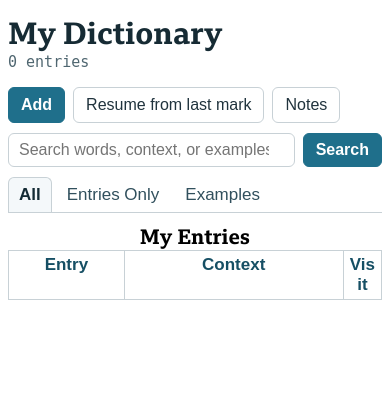
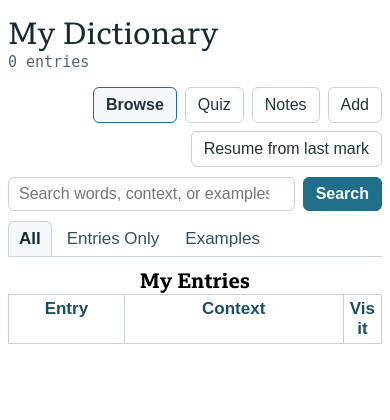
Before and after one commit to davuses/ChatGPT-dictionary, a FastAPI app: page /entries in a window 390 px wide. Shown: the top 420 px of the page. Run offline with FastAPI, Linux system fonts and the light colour scheme; data that the repository does not hold is empty; parts of the project's set-up code (start-up, migrations or seed data) failed here and were passed over.

Commit message:
Unify header/nav across all 17 routes with a shared macro
Every page previously built its own header ad hoc: .home-header on
3 pages, .page-toolbar on 9, nothing at all on 404/500. Nav item
sets, order, and labels all differed, and "Dictionary" pointed to
/entries on 9 pages while the same-looking control pointed to / on
3 others (audit findings #3-#5).

Add templates/_page_header.html.jinja, a macro used by all 17
routes, so the nav set/order/labels/destinations can't drift between
templates again. Every page now gets the same four items in the same
order: Browse, Quiz, Notes, Add - with .active marking the current
section.

Per Q2's answer (nothing primary on a reading page): entry's "Add"
and view_note's "Edit" are demoted from button-primary to ghost, and
entries' page-level "Add" is dropped entirely now that the global
nav already has one at the same destination. Filled/primary is now
reserved for quiz's "Show answer" and form Submit buttons only.

Page-specific context links that aren't redundant with the global
four (Synonyms on /entry, Entry on edit/add-definition pages, Note
on /edit_note) are kept as an extra_nav slot in the same nav row.
"Dictionary"->/entries and "Notes Tree"->/notes/ links are removed
throughout since Browse/Notes now cover those destinations globally.

Fixed a related gap while here: edit_definition had no way back to
its entry at all (not even the old inconsistent "Dictionary" link
covered it) because the route never looked up entry_id. It does now
(definition.question_id), matching every sibling edit page.

Only the dashboard passes brand_as_h1=True - "My Dictionary" is that
page's actual subject. Everywhere else the page's own content (a
word, "Add Entry", "Not Found") is the real <h1>; the brand is a
styled link, not a heading, avoiding two <h1>s per page.

Renamed .dashboard-card -> .card (was already shared by dashboard
and quiz, so the name was never accurate) and removed .page-toolbar/
.page-toolbar-actions/.notes-nav, dead now that every page uses the
shared header.

Verified: all 17 routes render, identical nav set/order on all of
them, single typography system preserved, no new console errors, no
mobile overflow at 390px.

Co-Authored-By: Claude Sonnet 5 <noreply@anthropic.com>

```diff
--- a/main.py
+++ b/main.py
@@ -323,6 +323,7 @@ async def edit_definition_page(definition_id: int, request: Request):
     context = {
         "definition_text": definition.text,
         "definition_id": definition_id,
+        "entry_id": definition.question_id,
         "needs_editor": True,
     }
     return templates.TemplateResponse(
--- a/static/style.css
+++ b/static/style.css
@@ -355,7 +355,12 @@ tr.selected {
   content: attr(data-content);
 }
 
-.home-header {
+/* Shared by every page (see templates/_page_header.html.jinja). The site
+ * brand is normally a styled paragraph, not a heading - only the dashboard
+ * passes brand_as_h1, since "My Dictionary" is that page's actual subject;
+ * everywhere else the page's own content (a word, "Add Entry", "Not
+ * Found"...) is the real <h1>. */
+.page-header {
   align-items: center;
   display: flex;
   gap: 16px;
@@ -363,39 +368,40 @@ tr.selected {
   margin: 8px 0 10px;
 }
 
-.home-header h1 {
+.page-header h1,
+.brand-title {
   font-family: "BBC Reith Serif", serif;
   font-size: 30px;
   line-height: 1.1;
   margin: 0;
 }
 
-.home-header h1 a {
+.page-header h1 a,
+.brand-title a {
   color: #162b34;
 }
 
-.home-header h1 a:visited {
+.page-header h1 a:visited,
+.brand-title a:visited {
   color: #162b34;
 }
 
-.home-header h1 a:hover {
+.page-header h1 a:hover,
+.brand-title a:hover {
   text-decoration: none;
 }
 
-.home-actions {
+.page-nav {
   display: flex;
   flex-wrap: wrap;
   gap: 8px;
   justify-content: flex-end;
 }
 
-.page-toolbar {
-  align-items: center;
-  display: flex;
-  flex-wrap: wrap;
-  gap: 8px;
-  justify-content: space-between;
-  margin: 8px 0 14px;
+.page-nav .active {
+  background: var(--surface);
+  border-color: var(--accent);
+  font-weight: bold;
 }
 
 .page-subtitle {
@@ -412,7 +418,7 @@ tr.selected {
   max-width: 68ch;
 }
 
-.dashboard-card {
+.card {
   border: 1px solid var(--border);
   border-radius: 8px;
   margin: 16px 0;
@@ -420,11 +426,11 @@ tr.selected {
   padding: 16px;
 }
 
-.dashboard-card h2 {
+.card h2 {
   margin: 0 0 6px;
 }
 
-.dashboard-card p {
+.card p {
   color: var(--muted);
   margin: 0 0 12px;
 }
@@ -454,12 +460,6 @@ tr.selected {
 
 .quiz-empty {
   color: var(--muted);
-}
-
-.page-toolbar-actions {
-  display: flex;
-  flex-wrap: wrap;
-  gap: 8px;
 }
 
 .content-section {
@@ -675,10 +675,6 @@ input[type="submit"]:hover {
   background: var(--accent-dark);
 }
 
-.notes-nav {
-  justify-content: flex-start;
-}
-
 .error-page {
   margin-top: 40px;
   max-width: 720px;
@@ -693,7 +689,7 @@ input[type="submit"]:hover {
     padding: 8px;
   }
 
-  .home-header {
+  .page-header {
     align-items: flex-start;
     flex-direction: column;
   }
--- a/templates/404.html.jinja
+++ b/templates/404.html.jinja
@@ -1,12 +1,13 @@
 {% extends "base.html.jinja" %}
+{% from "_page_header.html.jinja" import page_header %}
 {% block title %}Not Found{% endblock title %}
 
 {% block body %}
+{{ page_header() }}
 <main class="error-page">
 <h1>Not Found</h1>
 
 <p>{{ detail }}</p>
-<p><a class="button button-ghost" href="/">Dictionary</a></p>
 </main>
 
 {% endblock body %}
--- a/templates/500.html.jinja
+++ b/templates/500.html.jinja
@@ -1,12 +1,13 @@
 {% extends "base.html.jinja" %}
+{% from "_page_header.html.jinja" import page_header %}
 {% block title %}Internal Error{% endblock title %}
 
 {% block body %}
+{{ page_header() }}
 <main class="error-page">
 <h1>Internal Error</h1>
 
 <p>{{ detail }}</p>
-<p><a class="button button-ghost" href="/">Dictionary</a></p>
 </main>
 
 {% endblock body %}
--- /dev/null
+++ b/templates/_page_header.html.jinja
@@ -0,0 +1,28 @@
+{#
+  Shared global header, used by every page so nav items/order/labels can't
+  drift per-template. `active` highlights the current section (browse/quiz/
+  notes/add, or omitted on pages that aren't one of the four - an entry
+  page, a form, an error page). `brand_as_h1` is true only on the
+  dashboard, where "My Dictionary" is the actual subject of the page;
+  everywhere else the page's own content is the real <h1> and the brand is
+  a styled (non-heading) link back home.
+#}
+{% macro page_header(subtitle=None, active=None, brand_as_h1=False, id=None, extra_nav="") %}
+<header class="page-header"{% if id %} id="{{ id }}"{% endif %}>
+    <div>
+        {% if brand_as_h1 %}
+        <h1><a href="/">My Dictionary</a></h1>
+        {% else %}
+        <p class="brand-title"><a href="/">My Dictionary</a></p>
+        {% endif %}
+        {% if subtitle %}<p class="page-subtitle">{{ subtitle }}</p>{% endif %}
+    </div>
+    <nav class="page-nav" aria-label="Main navigation">
+        <a class="button button-ghost{% if active == 'browse' %} active{% endif %}" href="/entries">Browse</a>
+        <a class="button button-ghost{% if active == 'quiz' %} active{% endif %}" href="/quiz">Quiz</a>
+        <a class="button button-ghost{% if active == 'notes' %} active{% endif %}" href="/notes/">Notes</a>
+        <a class="button button-ghost{% if active == 'add' %} active{% endif %}" href="/add_entry">Add</a>
+        {{ extra_nav | safe }}
+    </nav>
+</header>
+{% endmacro %}
--- a/templates/entries.html.jinja
+++ b/templates/entries.html.jinja
@@ -1,4 +1,5 @@
 {% extends "base.html.jinja" %}
+{% from "_page_header.html.jinja" import page_header %}
 {% block title -%}
 {%- if entries_only -%}
 Entries Only
@@ -13,20 +14,8 @@ My Dictionary
 
 {% macro view_qs(extra) %}{% if search_query %}{{ extra }}q={{ search_query | urlencode }}{% endif %}{% endmacro %}
 
-<header class="home-header" id="top">
-    <div>
-        <h1><a href="/">My Dictionary</a></h1>
-        <p class="page-subtitle">{{ entries_count }} {% if search_query %}matching {% endif %}entries</p>
-    </div>
-    <nav class="home-actions" aria-label="Main navigation">
-        <a class="button button-primary" href="/add_entry">Add</a>
-        <a class="button button-ghost"
-            id="resume-bookmark-link"
-            href="/resume_review"
-            {% if not review_bookmark_entry_id %}hidden{% endif %}>Resume from last mark</a>
-        <a class="button button-ghost" href="/notes/">Notes</a>
-    </nav>
-</header>
+{% set resume_link %}<a class="button button-ghost" id="resume-bookmark-link" href="/resume_review"{% if not review_bookmark_entry_id %} hidden{% endif %}>Resume from last mark</a>{% endset %}
+{{ page_header(subtitle=(entries_count|string) ~ " " ~ ("matching " if search_query else "") ~ "entries", active="browse", id="top", extra_nav=resume_link) }}
 
 <form class="search-form" role="search" action="/entries" method="get">
     {% if entries_only %}<input type="hidden" name="entries_only" value="true">{% endif %}
```
Also changed, not shown: templates/add_definition.html.jinja (+3 -6 lines), templates/add_entry.html.jinja (+2 -5 lines), templates/edit_definition.html.jinja (+3 -5 lines), templates/edit_entry.html.jinja (+3 -6 lines), templates/edit_example.html.jinja (+3 -6 lines), templates/edit_note.html.jinja (+3 -7 lines), templates/entry.html.jinja (+3 -7 lines), templates/notes.html.jinja (+3 -10 lines), templates/quiz.html.jinja (+3 -10 lines), templates/root.html.jinja (+3 -12 lines), templates/synonyms.html.jinja (+3 -6 lines).
